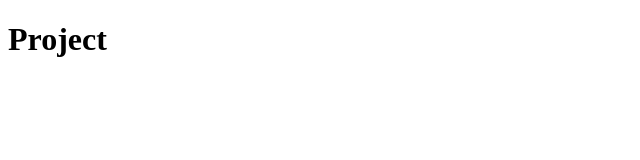
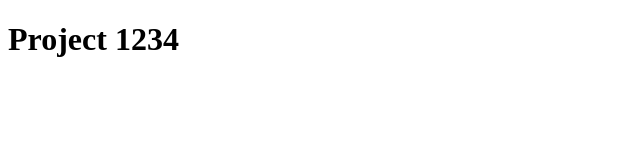
Before and after one commit to Plymbrym/first, a plain HTML site: page index.html in a window 1280 px wide. Shown: the whole page, without its empty margins (0-640 px from the left). Drawn offline with Linux system fonts and the light colour scheme.

Commit message:
Update index.html

```diff
--- a/index.html
+++ b/index.html
@@ -9,7 +9,7 @@
 </head>
 
 <body>
-   <h1>Project</h1>
+   <h1>Project 1234</h1>
 </body>
 
 </html>
```
